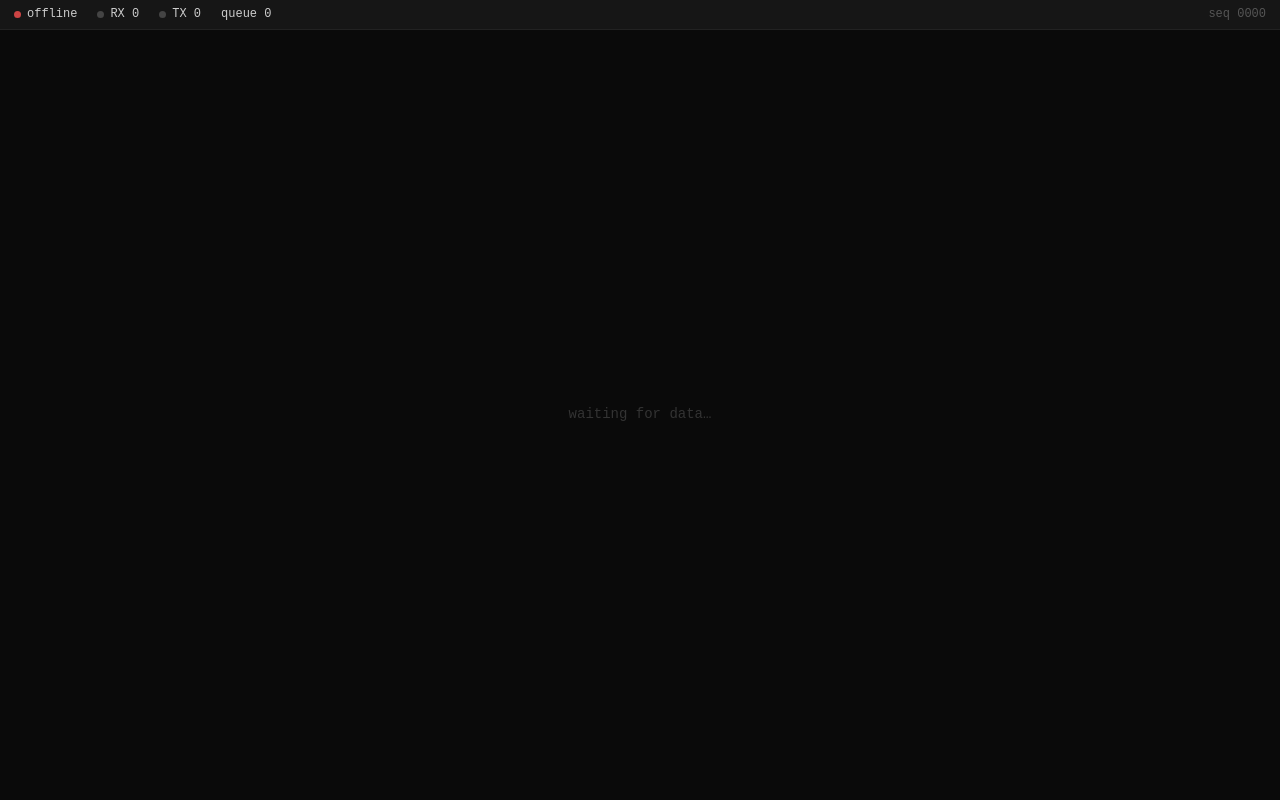
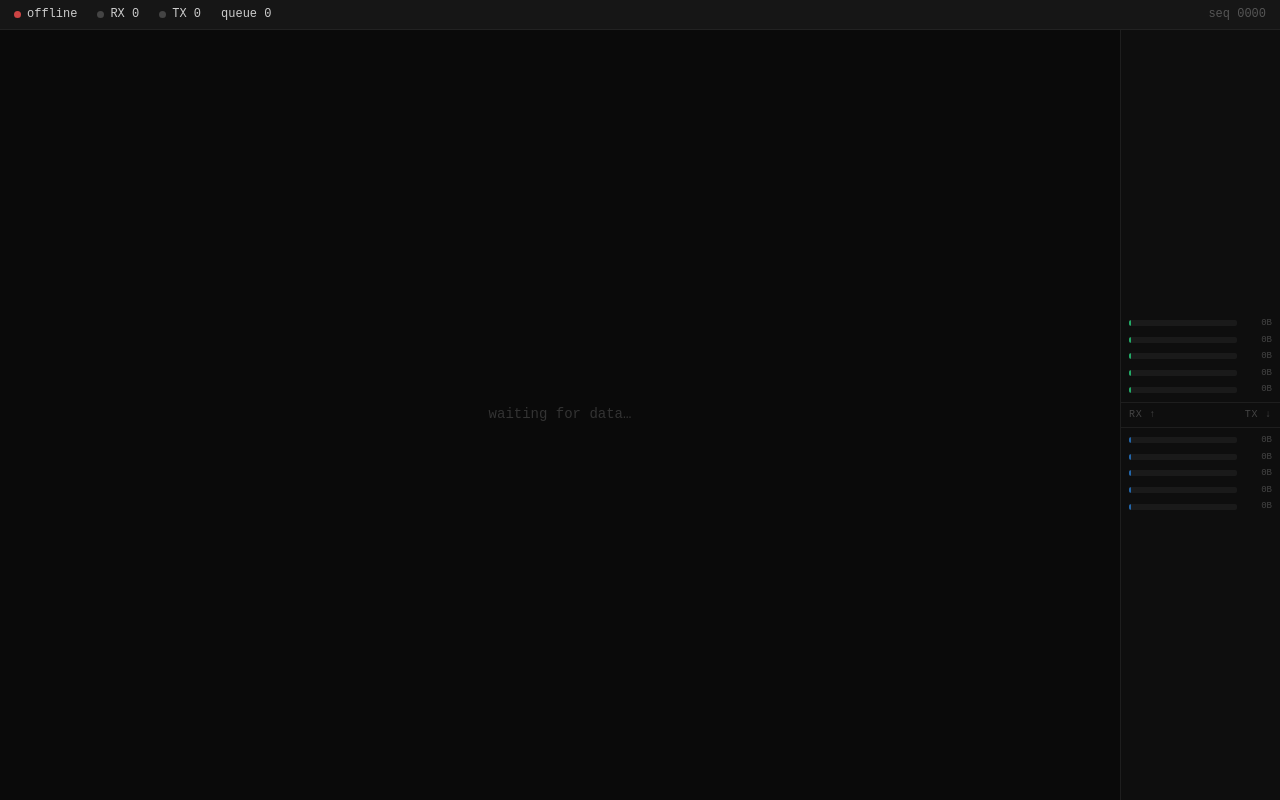
Before and after one commit to KenAKAFrosty/retiqr, a plain HTML site: page gateway/static/index.html in a window 1280 px wide. Drawn offline with nearby package versions, Linux system fonts and the light colour scheme.

Commit message:
Add sidebar stream visualization, inverted QR, demo screenshot

```diff
--- a/gateway/static/index.html
+++ b/gateway/static/index.html
@@ -43,6 +43,12 @@
     .dot.on  { background: #4c4; }
     .dot.err { background: #c44; }
 
+    #main {
+      flex: 1;
+      display: flex;
+      overflow: hidden;
+    }
+
     #qr-area {
       flex: 1;
       display: flex;
@@ -65,6 +71,86 @@
       font-size: 14px;
       text-align: center;
       pointer-events: none;
+    }
+
+    /* ── sidebar ── */
+    #sidebar {
+      width: 160px;
+      flex-shrink: 0;
+      border-left: 1px solid #1e1e1e;
+      display: flex;
+      flex-direction: column;
+      background: #0e0e0e;
+    }
+
+    #rx-panel {
+      flex: 1;
+      display: flex;
+      flex-direction: column;
+      justify-content: flex-end;
+      overflow: hidden;
+    }
+
+    #sidebar-label {
+      display: flex;
+      justify-content: space-between;
+      padding: 5px 8px;
+      font-size: 10px;
+      letter-spacing: 0.08em;
+      color: #444;
+      border-top: 1px solid #1e1e1e;
+      border-bottom: 1px solid #1e1e1e;
+      flex-shrink: 0;
+    }
+
+    #tx-panel {
+      flex: 1;
+      display: flex;
+      flex-direction: column;
+      justify-content: flex-start;
+      overflow: hidden;
+    }
+
+    .stream-events {
+      overflow: hidden;
+      display: flex;
+      flex-direction: column;
+      padding: 4px 0;
+    }
+
+    .stream-event {
+      display: flex;
+      align-items: center;
+      gap: 5px;
+      padding: 2px 8px;
+      opacity: 1;
+      transition: opacity 2s ease;
+    }
+
+
+    .event-bar-bg {
+      flex: 1;
+      height: 6px;
+      background: #1a1a1a;
+      border-radius: 2px;
+      overflow: hidden;
+    }
+
+    .event-bar {
+      height: 100%;
+      border-radius: 2px;
+      min-width: 2px;
+    }
+
+    .rx-bar  { background: #2a6; }
+    .tx-bar  { background: #26a; }
+
+    .event-size {
+      font-size: 9px;
+      color: #444;
+      width: 30px;
+      text-align: right;
+      flex-shrink: 0;
     }
 
     /* Invisible but focusable input — positioned off-screen rather than
@@ -98,9 +184,24 @@
   <span style="margin-left:auto; color:#555" id="seq-disp">seq —</span>
 </div>
 
-<div id="qr-area">
-  <canvas id="qr-canvas"></canvas>
-  <div id="idle-msg">waiting for data…</div>
+<div id="main">
+  <div id="qr-area">
+    <canvas id="qr-canvas"></canvas>
+    <div id="idle-msg">waiting for data…</div>
+  </div>
+
+  <div id="sidebar">
+    <div id="rx-panel">
+      <div class="stream-events" id="rx-events"></div>
+    </div>
+    <div id="sidebar-label">
+      <span>RX ↑</span>
+      <span>TX ↓</span>
+    </div>
+    <div id="tx-panel">
+      <div class="stream-events" id="tx-events"></div>
+    </div>
+  </div>
 </div>
 
 <!-- Always-focused sink for HID keyboard input -->
@@ -230,9 +331,9 @@ function renderQR(data) {
     canvas.width  = dim;
     canvas.height = dim;
   }
+  ctx.fillStyle = '#0a0a0a';
+  ctx.fillRect(0, 0, dim, dim);
   ctx.fillStyle = '#ffffff';
-  ctx.fillRect(0, 0, dim, dim);
-  ctx.fillStyle = '#000000';
 
   for (let r = 0; r < n; r++)
     for (let c = 0; c < n; c++)
@@ -247,6 +348,37 @@ function showIdle() {
   idleMsg.style.display = '';
   ctx.fillStyle = '#0a0a0a';
   ctx.fillRect(0, 0, canvas.width, canvas.height);
+}
+
+// ─── Sidebar stream panels ────────────────────────────────────────────────────
+
+const MAX_EVENTS  = 20;   // rows kept in the DOM per panel
+const MAX_BYTES   = 500;  // packet size that fills the bar 100%
+
+// rx: append (newest at bottom, closest to center label, grows upward)
+// tx: prepend (newest at top, closest to center label, grows downward)
+function addEvent(containerId, bytes, barClass) {
+  const container = document.getElementById(containerId);
+  const isRx      = containerId === 'rx-events';
+  const pct       = Math.min(100, Math.round(bytes / MAX_BYTES * 100));
+  const label     = bytes >= 1024
+    ? (bytes / 1024).toFixed(1) + 'k'
+    : bytes + 'B';
+
+  const el = document.createElement('div');
+  el.className = 'stream-event';
+  el.innerHTML =
+    `<div class="event-bar-bg"><div class="event-bar ${barClass}" style="width:${pct}%"></div></div>` +
+    `<div class="event-size">${label}</div>`;
+
+  if (isRx) container.append(el);
+  else       container.prepend(el);
+
+  const events = container.querySelectorAll('.stream-event');
+  events.forEach((e, i) => {
+    const age = isRx ? events.length - 1 - i : i;
+    if (age >= MAX_EVENTS) e.remove();
+  });
 }
 
 // ─── Packet queue and display loop ───────────────────────────────────────────
@@ -291,12 +423,25 @@ setInterval(() => {
   updateUI();
 }, FRAME_MS);
 
+setInterval(() => {
+  addEvent('rx-events', pendingRxBytes, 'rx-bar');
+  addEvent('tx-events', pendingTxBytes, 'tx-bar');
+  pendingRxBytes = 0;
+  pendingTxBytes = 0;
+}, 1000);
+
 // ─── WebSocket ───────────────────────────────────────────────────────────────
 
 let ws       = null;
 let rxCount  = 0;
 let txCount  = 0;
-const hdlc   = new HdlcParser(pkt => { rxCount++; enqueuePacket(pkt); });
+let pendingRxBytes = 0;
+let pendingTxBytes = 0;
+const hdlc   = new HdlcParser(pkt => {
+  rxCount++;
+  enqueuePacket(pkt);
+  pendingRxBytes += pkt.length;
+});
 
 function connect() {
   const proto = location.protocol === 'https:' ? 'wss:' : 'ws:';
@@ -319,6 +464,7 @@ const hid      = new HidParser(pkt => {
     ws.send(hdlcEncode(pkt));
     txCount++;
     blink(txDot);
+    pendingTxBytes += pkt.length;
   }
 });
 
```
Also changed, not shown: 2 other files.
